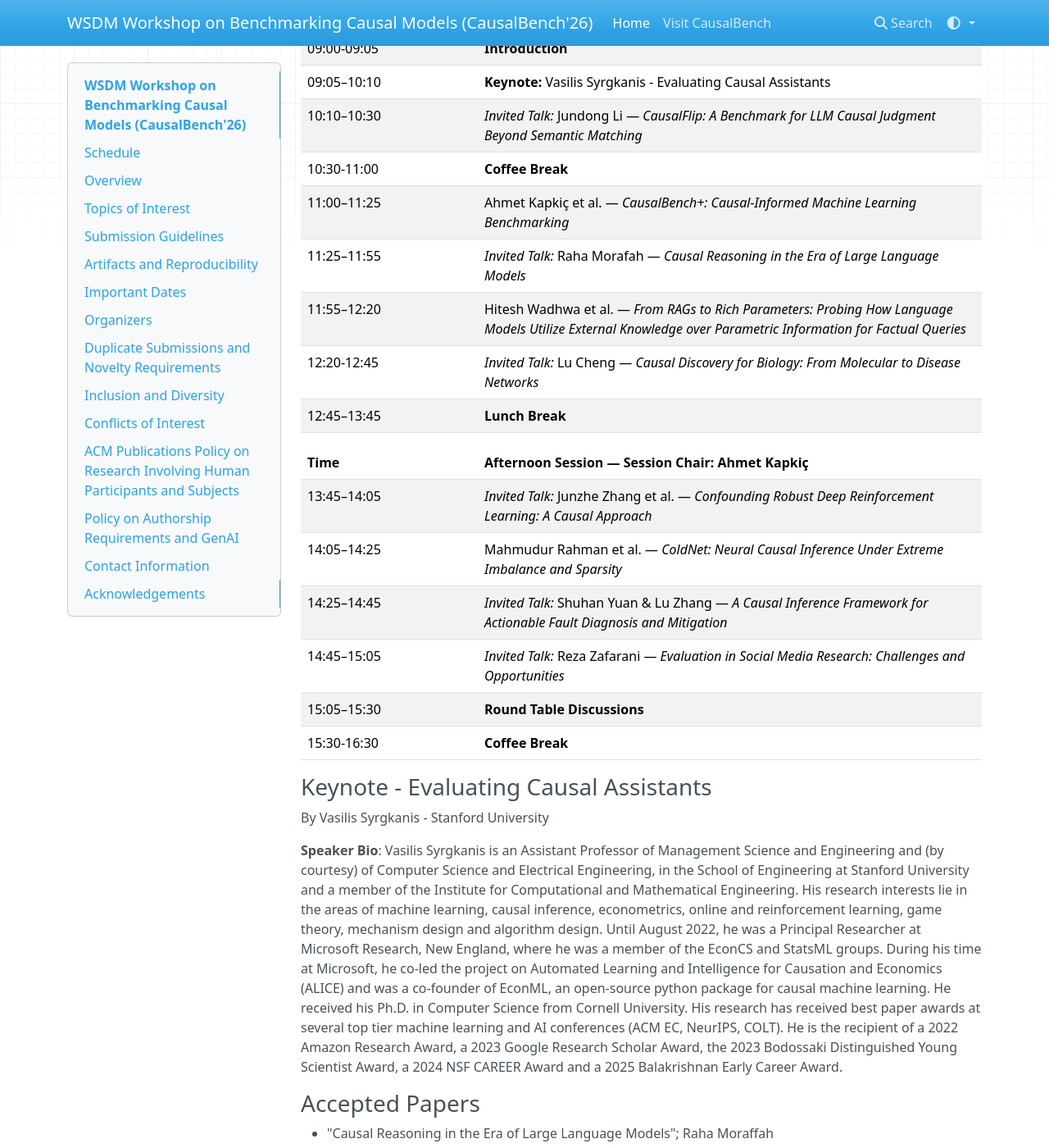
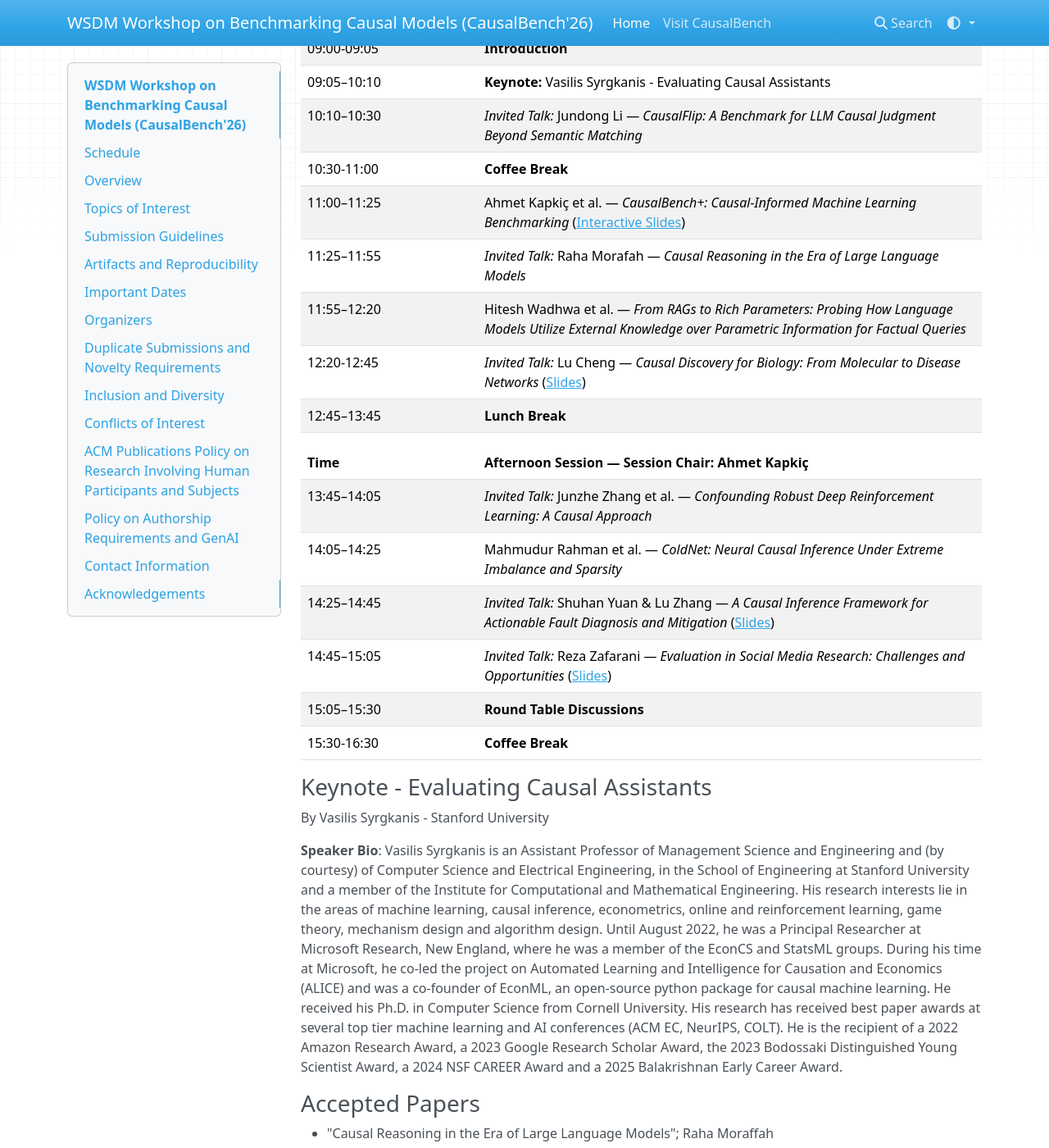
Before and after one commit to CausalBenchOrg/CausalBench-WSDM26, an MkDocs documentation site: the page built from docs/index.md, in a window 1280 px wide and 1400 px high, scrolled down 627 px. Shown: the whole window at 82% size. Built offline with MkDocs 1.6.1, drawn with Linux system fonts in a browser that asks for light colours; nearby versions of some CDN libraries.

Commit message:
Update index.md

```diff
--- a/docs/index.md
+++ b/docs/index.md
@@ -17,18 +17,18 @@ The workshop **took** place during [WSDM'26](https://wsdm-conference.org/2026/),
 | 09:05–10:10   | **Keynote:** Vasilis Syrgkanis - Evaluating Causal Assistants |
 | 10:10–10:30   | _Invited Talk:_ Jundong Li — *CausalFlip: A Benchmark for LLM Causal Judgment Beyond Semantic Matching* |
 | 10:30-11:00   | **Coffee Break** |
-| 11:00–11:25   | Ahmet Kapkiç et al. — *CausalBench+: Causal-Informed Machine Learning Benchmarking* |
+| 11:00–11:25   | Ahmet Kapkiç et al. — *CausalBench+: Causal-Informed Machine Learning Benchmarking* ([Interactive Slides](https://colab.research.google.com/drive/1A4IAIIKhMoDw2LOfLp5X24Ui2B3A2a0r?usp=sharing))|
 | 11:25–11:55   | _Invited Talk:_ Raha Morafah — *Causal Reasoning in the Era of Large Language Models* |
 | 11:55–12:20   | Hitesh Wadhwa et al. — *From RAGs to Rich Parameters: Probing How Language Models Utilize External Knowledge over Parametric Information for Factual Queries* |
-| 12:20-12:45   | _Invited Talk:_ Lu Cheng — *Causal Discovery for Biology: From Molecular to Disease Networks* |
+| 12:20-12:45   | _Invited Talk:_ Lu Cheng — *Causal Discovery for Biology: From Molecular to Disease Networks* ([Slides](https://docs.google.com/presentation/d/1Aw128_-FXXXeZZJzahk5JSwQr3YHYvwA))|
 | 12:45–13:45   | **Lunch Break** |
 
 | <div style="width:200px">Time</div> | **Afternoon Session** — Session Chair: Ahmet Kapkiç |
 |---------------|---------|
 | 13:45–14:05   | _Invited Talk:_ Junzhe Zhang et al. — *Confounding Robust Deep Reinforcement Learning: A Causal Approach* |
 | 14:05–14:25   | Mahmudur Rahman et al. — *ColdNet: Neural Causal Inference Under Extreme Imbalance and Sparsity* |
-| 14:25–14:45   | _Invited Talk:_ Shuhan Yuan & Lu Zhang — *A Causal Inference Framework for Actionable Fault Diagnosis and Mitigation* |
-| 14:45–15:05   | _Invited Talk:_ Reza Zafarani — *Evaluation in Social Media Research: Challenges and Opportunities* |
+| 14:25–14:45   | _Invited Talk:_ Shuhan Yuan & Lu Zhang — *A Causal Inference Framework for Actionable Fault Diagnosis and Mitigation* ([Slides](https://drive.google.com/file/d/1bbQVHxhWIsuAprAyIcwSzzth4k0xzx06))|
+| 14:45–15:05   | _Invited Talk:_ Reza Zafarani — *Evaluation in Social Media Research: Challenges and Opportunities* ([Slides](https://docs.google.com/presentation/d/1af-a8Gm2Dzub6LMXT2dJpUOGyZk3nyw5))|
 | 15:05–15:30   | **Round Table Discussions** |
 | 15:30-16:30  | **Coffee Break** |
 
```
